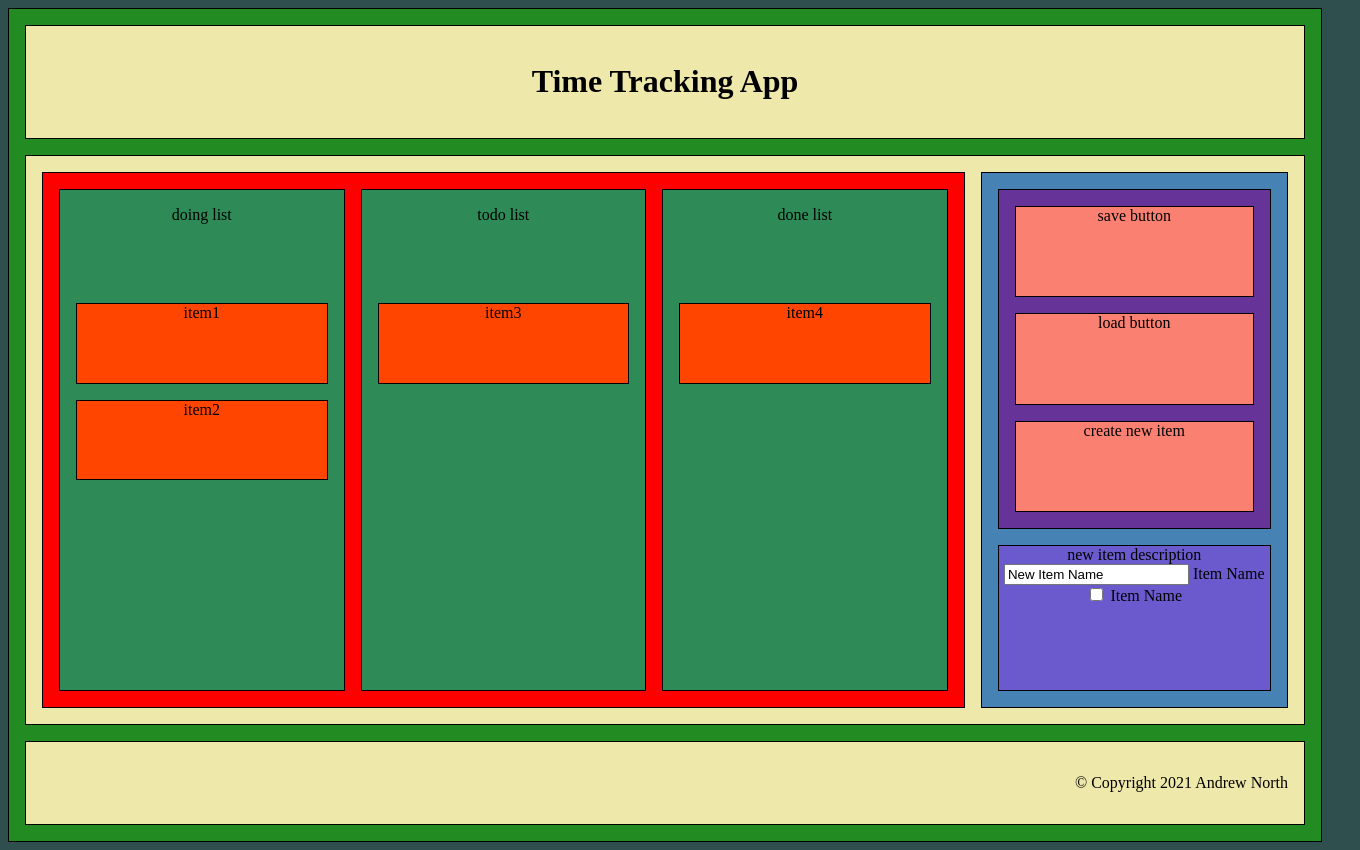
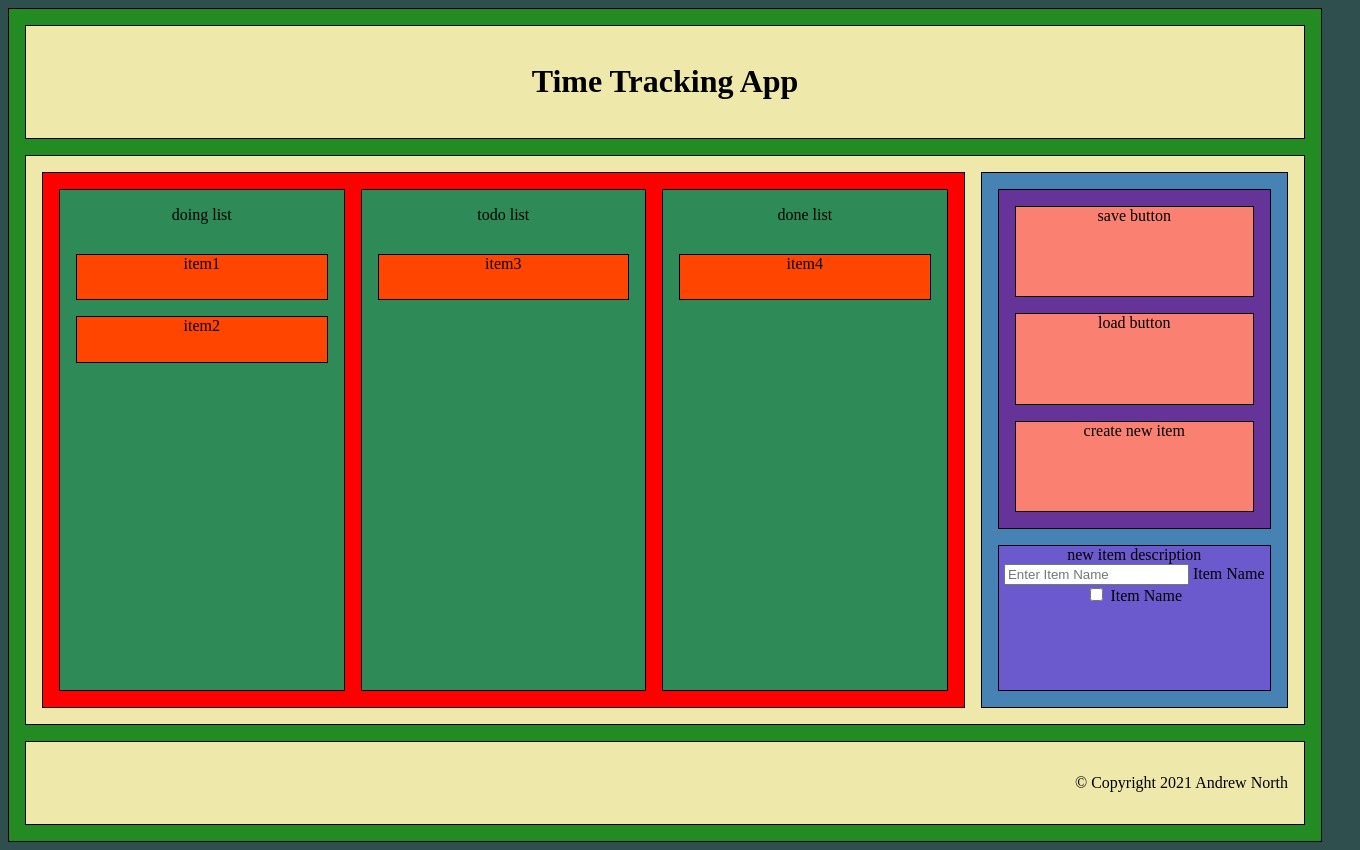
Before and after one commit to AndoNorth/time-tracking-app, a PHP site: page / in a window 1360 px wide. Run offline with PHP 8.4, Linux system fonts and the light colour scheme.

Commit message:
1) increase max no.list items per list 2) resize lists to be better presented 3) further testing with request API 4) updated table of contents for css

```diff
--- a/src/css/homepage_stylesheet.css
+++ b/src/css/homepage_stylesheet.css
@@ -18,7 +18,13 @@ body {
     - 2 page contents
         - a header & footer
         - b lists
+            - 1 specific lists
+            - 2 list items
         - c menu
+            - 1 buttons
+            - 2 specific buttons
+            - 3 create new item
+
 */
 /* 1 - page container */
 .page {
@@ -67,15 +73,25 @@ footer {
     grid-template-rows: 1fr;
     grid-gap: 1rem;
 }
+/* 2 b 1 - specific lists */
 .list {
     background-color: seagreen;
     border: 1px solid black;
     padding: 1rem;
     display: grid;
     grid-template-columns: 1fr;
-    grid-template-rows: repeat(5,1fr);
+    grid-template-rows: 2rem repeat(7, 1fr);
     grid-gap: 1rem;
     text-align: center;
+}
+.doing-list{
+
+}
+.todo-list{
+
+}
+.done-list{
+/* 2 b 2 - list items */
 }
 .list-item {
     background-color: orangered;
@@ -96,6 +112,7 @@ footer {
     grid-template-rows: 7fr 3fr;
     grid-gap: 1rem;
 }
+/* 2 c 1 - buttons */
 .buttons {
     background-color: rebeccapurple;
     border: 1px solid black;
@@ -105,6 +122,7 @@ footer {
     grid-template-rows: 1fr 1fr 1fr;
     grid-gap: 1rem;
 }
+/* 2 c 2 - specific buttons */
 .button {
     background-color: salmon;
     border: 1px solid black;
@@ -116,6 +134,7 @@ footer {
 .load-button {
 
 }
+/* 2 c 3 - create new item */
 .create-item-button {
 
 }
--- a/src/index.html
+++ b/src/index.html
@@ -41,7 +41,7 @@
                 <div class="new-item-form">
                     new item description
                     <form action="">
-                        <input type="text" id="form-item-name" name="item-name" value="New Item Name" placeholder="Enter Item Name">
+                        <input type="text" id="form-item-name" name="item-name" placeholder="Enter Item Name">
                         <label for="form-item-name">Item Name</label>
                         <input type="checkbox" id="form-tag-work" name="tag">
                         <label for="form-item-name">Item Name</label>
--- a/src/js/drag_n_drop_item.js
+++ b/src/js/drag_n_drop_item.js
@@ -11,9 +11,10 @@ addGlobalEventListener('dragend', '.list-item', e =>{
 })
 
 /* iterate lists and decide where to add held list item */
-/* TODO: add guard clause for number of list items */
 lists.forEach(list => {
     list.addEventListener('dragover', e => {
+        const noItemsInlist = list.children.length
+        if (noItemsInlist >= MAX_NO_LIST_ITEMS_PER_LIST) {return}; // guard clause so lists dont exceed lsit limit
         e.preventDefault(); /* default doesnt allow items to be dropped on dragover */
         const afterElement = getItemAfterHeldItem(list, e.clientY);
         const listItem = document.querySelector('.dragging');
--- a/src/js/save_list_to_db.js
+++ b/src/js/save_list_to_db.js
@@ -6,7 +6,7 @@ saveButton.addEventListener('click', () => { saveListStateFetch(); })
 /* using Fetch API to make request to server */
 function saveListStateFetch(){
     let itemName = document.getElementsByClassName('.form-name').value;
-    const testJson = { firstName: "Bob", lastName: "Kong"};
+    const testJson = { firstName: "Bob", lastName: "Kong", age: 50};
     fetch('src/php/connectToDB.php', {
         method: 'POST',
         body: JSON.stringify(testJson),
@@ -21,7 +21,7 @@ function saveListStateFetch(){
 }
 
 /* test asynchronous request/response APIs */
-const testJson = { firstName: "Bob", lastName: "Kong"};
+const testJson = { firstName: "Bob", lastName: "Kong", age: 50};
 const uri = 'src/php/receive.php';
 /* using Fetch API to make request to server */
 function testFetchAPI(){
--- a/src/js/time_tracking_app.js
+++ b/src/js/time_tracking_app.js
@@ -1,6 +1,6 @@
 /* time tracking app */
 /* constants */
-const MAX_NO_LIST_ITEMS_PER_LIST = 4
+const MAX_NO_LIST_ITEMS_PER_LIST = 7
 /* DOM objects */
 /* fixed objects */
 const lists = document.querySelectorAll('.list')
```
